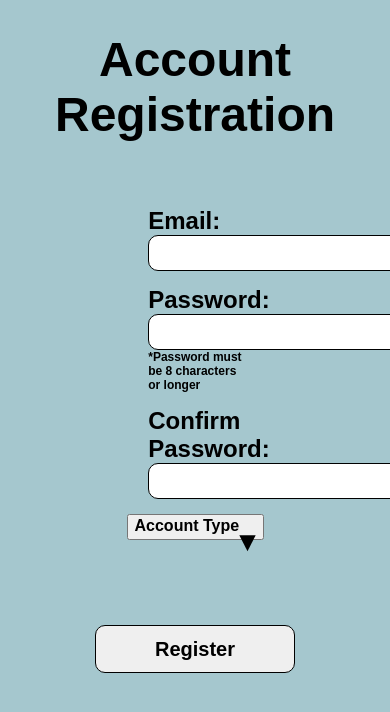
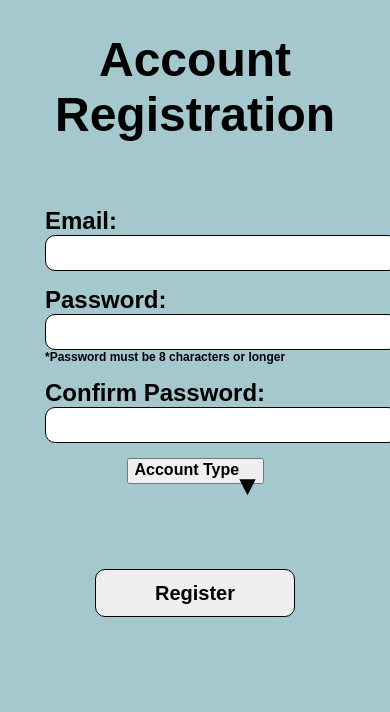
Before and after one commit to cse442-at-ub/u24-polling-and-feedback-pollords, a PHP site: page /html/accCreation.html in a window 390 px wide; the page is wider, and only the part inside the window is pictured. Shown: the top 712 px of that part. Run offline with PHP 8.4, Linux system fonts and the light colour scheme.

Commit message:
Input fields centered on mobile view. UI tests passing in Device View

```diff
--- a/src/css/accCreation.css
+++ b/src/css/accCreation.css
@@ -32,9 +32,20 @@ label:after {
 }
 
 .inputBox {
+
+    /*position: absolute;
+    display: inline-block;
+    margin-left: auto;
+    margin-right: auto;
+    left: 0;
+    right: 0; /* new stuff ends */
+
     margin: auto;
+    /*margin-left: auto;
+    margin-right: auto;*/
     margin-top: 15px;
-    width: 25%; /* this is a problem for mobile */
+    /*width: 25%; /* this is a problem for mobile */
+    width: 300px; /* fix */
 }
 
 .inputBox p {
@@ -105,7 +116,7 @@ label:after {
 
 .ddList li {
     text-align: left;
-    margin-left: -31px;
+    margin-left: -33px;
 }
 
 .ddList li:hover {
--- a/src/html/accCreation.html
+++ b/src/html/accCreation.html
@@ -37,7 +37,7 @@
             <button id="instructor" onclick="typeSelector('instructor')" class="ddOptions"></button> -->
             <ul class="ddList" id="ddList">
                 <li id="student" onclick="typeSelector('student')"></li>
-                <li id="instructor" onclick="typeSelector('')"></li>
+                <li id="instructor" onclick="typeSelector('')" style="margin-top: 8px"></li>
             </ul>
         </div></center>
         <script>
```
